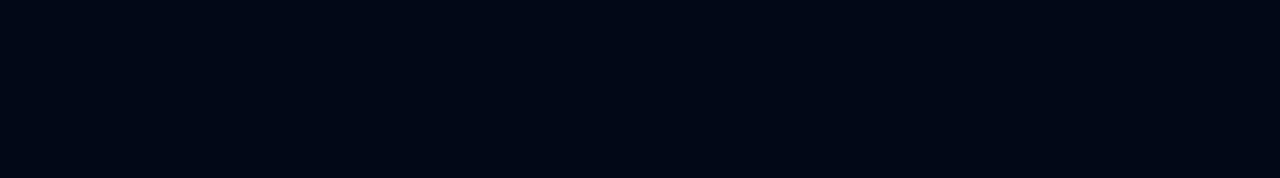
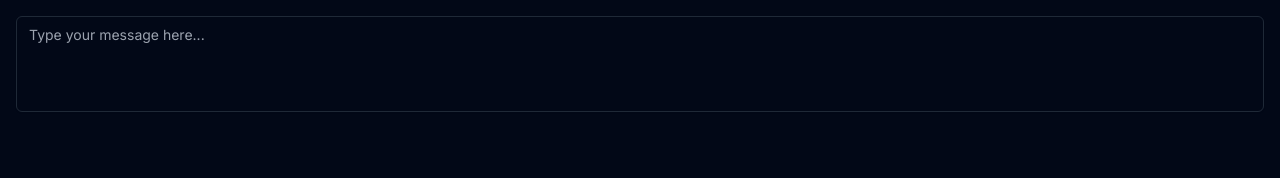
Before and after one commit to Github11200/AI-Customer-Support, a Next.js app in the folder client/: page /chat in a window 1280 px wide. Before the commit this address had no page. Shown: the top 178 px of the page. Built offline with nearby package versions, Linux system fonts and the light colour scheme.

Commit message:
redirect to chatpage works

```diff
--- /dev/null
+++ b/client/app/chat/page.tsx
@@ -0,0 +1,13 @@
+"use client";
+import { Textarea } from "@/components/ui/textarea"; // Adjust the import path as needed
+
+export default function ChatComponent() {
+  return (
+    <div className="p-4">
+      <Textarea
+        placeholder="Type your message here..."
+        className="w-full h-24 resize-none"
+      />
+    </div>
+  );
+}
--- a/client/app/page.tsx
+++ b/client/app/page.tsx
@@ -190,13 +190,14 @@ import {
   import { FontAwesomeIcon } from '@fortawesome/react-fontawesome';
   import { faArrowRight } from '@fortawesome/free-solid-svg-icons';
   import { useRouter } from 'next/navigation';
+  import { useEffect } from 'react';
 
   export default function Landing(){
 
     const router = useRouter();
 
   const handleStartChatting = () => {
-    router.push('/landing'); // Ensure this path matches the actual location of pages.tsx
+    router.push('/chat'); // Ensure this path matches the actual location of pages.tsx
   };
 
     return(
```
Also changed, not shown: client/app/chat.tsx (deleted), 1 other file (tests, documents, lock files or other folders).
